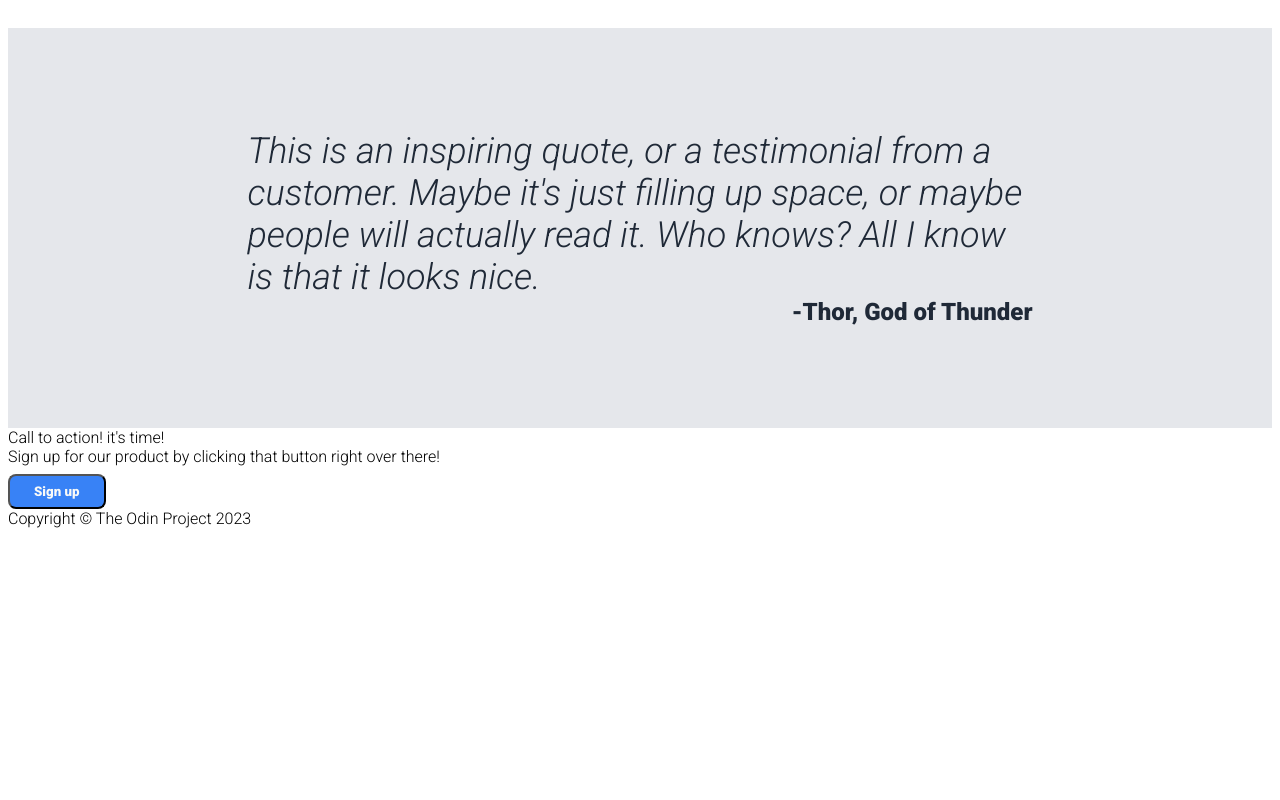
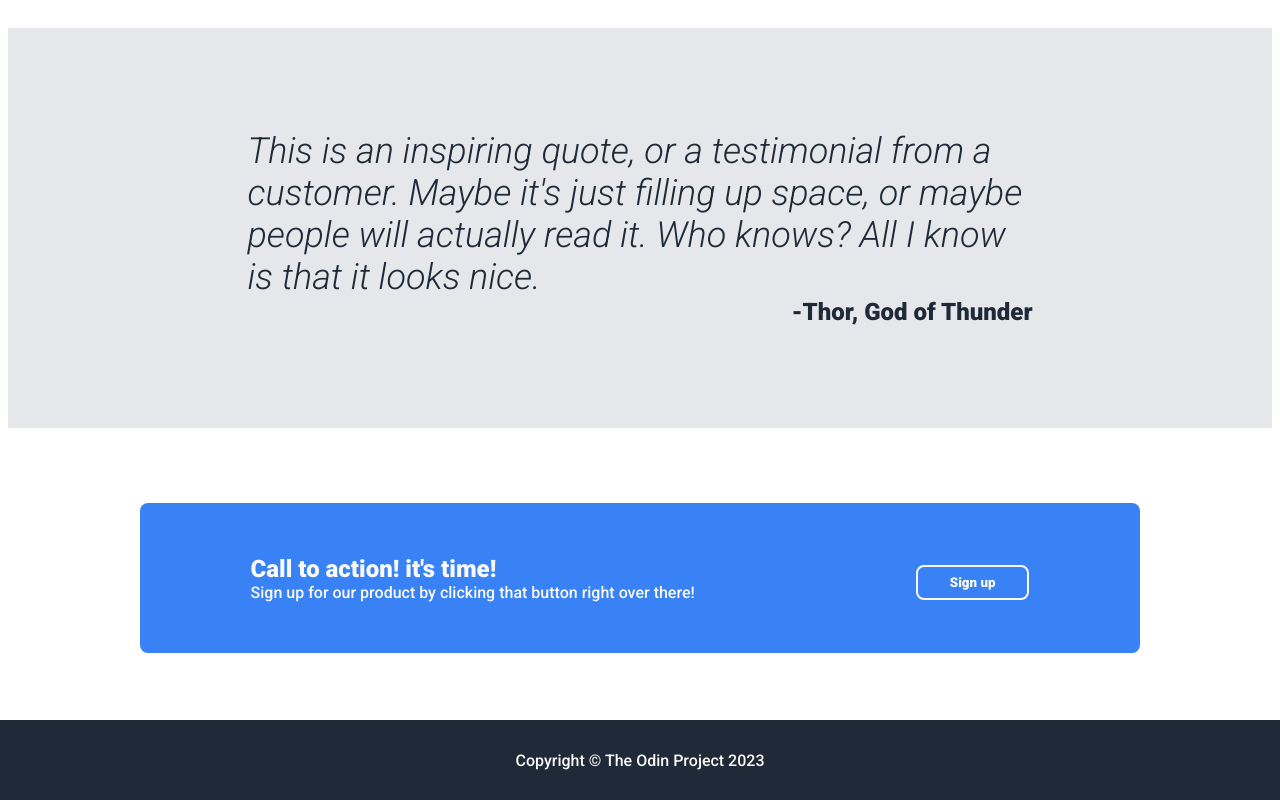
Before and after one commit to Eclipsorum/odin-landing-page, a plain HTML site: page index.html in a window 1280 px wide. Shown: the part 906-1706 px from the top of the page. Before the commit the page ends 1442 px from the top, so only its background shows below. Drawn offline with Linux system fonts and the light colour scheme.

Commit message:
Style sign and footer wrap

```diff
--- a/index.html
+++ b/index.html
@@ -27,7 +27,7 @@
             <div class="hero-sign">
                 <div class="main-text">This website is awesome</div>
                 <div class="text">This website has some subtext that goes here under the main title. It's a smaller font and the color is lower contrast</div>
-                <button class="sign-up">Sign up</button>
+                <button>Sign up</button>
             </div>
             <div class="hero-img">
                 this is a placeholder for an image
@@ -68,8 +68,8 @@
         <div class="sign-wrap">
             <div class="sign-container">
                 <div class="text-container">
-                    <div class="text">Call to action! it's time!</div>
-                    <div class="text">Sign up for our product by clicking that button right over there!</div>
+                    <div class="text-call">Call to action! it's time!</div>
+                    <div class="text-sign">Sign up for our product by clicking that button right over there!</div>
                 </div>
                 <button class="sign-up">Sign up</button>
             </div>
@@ -78,7 +78,7 @@
     </div>
 
     <footer>
-        Copyright © The Odin Project 2023
+        <div class="text">Copyright © The Odin Project 2023</div>
     </footer>
 </body>
 </html>
--- a/style.css
+++ b/style.css
@@ -1,4 +1,4 @@
-@import url('https://fonts.googleapis.com/css2?family=Roboto:ital,wght@0,100;0,300;0,900;1,300&display=swap');
+@import url('https://fonts.googleapis.com/css2?family=Roboto:ital,wght@0,100;0,300;0,500;0,900;1,300&display=swap');
 
 * {
     font-family: 'Roboto', sans-serif;
@@ -9,7 +9,7 @@ button {
     color: #f9faf8;
     font-weight: 700;
     margin-top: 8px;
-    padding: 8px 24px;
+    padding: 8px 32px;
     border-radius: 8px;
 }
 
@@ -122,6 +122,7 @@ header {
     align-items: center;
     text-align: center;
     width: 150px;
+    font-weight: 300;
 }
 
 .frame {
@@ -173,5 +174,52 @@ header {
 
 
 /* SIGN'S STYLING */
+.sign-wrap {
+    height: 300px;
+    display: flex;
+    justify-content: center;
+    align-items: center;
+}
+
+.sign-container {
+    background-color: #3882f6;
+    width: 1000px;
+    height: 150px;
+    color: #f9faf8;
+    display: flex;
+    justify-content: space-around;
+    border-radius: 8px;
+}
+
+.text-container {
+    display: flex;
+    justify-content: center;
+    align-items: flex-start;
+    flex-direction: column;
+}
+
+.text-call {
+    font-weight: 700;
+    font-size: 24px;
+}
+
+.sign-up{
+    align-self: center;
+    border: 2px solid #f9faf8;
+}
 
 /* END OF SIGN'S STYLING */
+
+
+/* FOOTER'S STYLING */
+footer {
+    display: flex;
+    justify-content: center;
+    align-items: center;
+    background-color: #1F2937;
+    margin: -8px;
+    color: #f9faf8;
+    height: 80px;
+    font-weight: 500;
+}
+/* END OF FOOTER'S STYLING */
```
